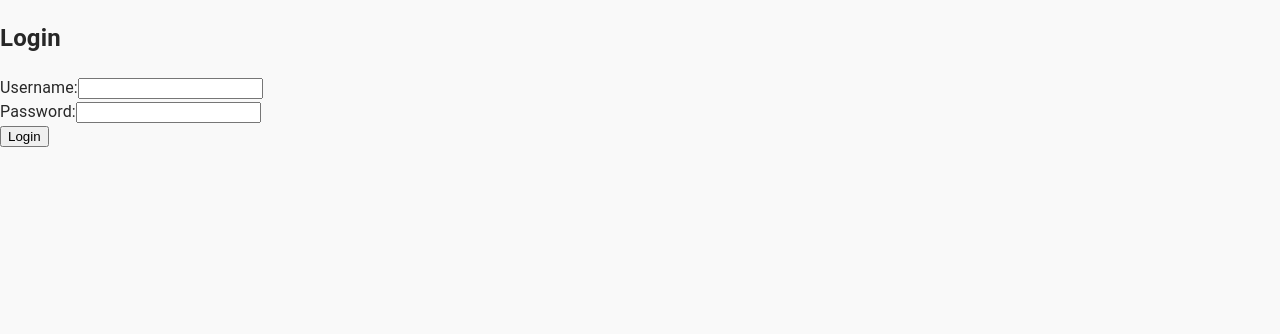
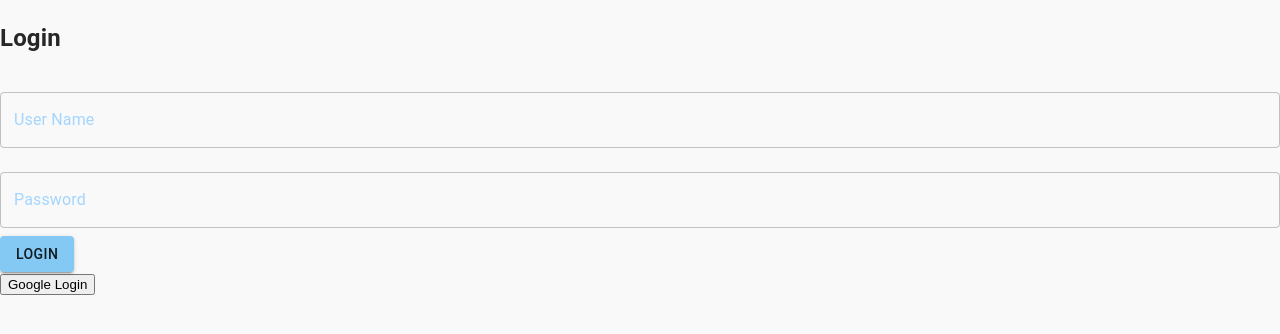
Before and after one commit to austinkn123/AFinanceApp, a React (Vite) app in the folder MyFinanceApp/myfinanceapp.client/: page /login in a window 1280 px wide. Shown: the top 334 px of the page. Built offline with nearby package versions, Linux system fonts and the light colour scheme.

Commit message:
login form

```diff
--- a/MyFinanceApp/myfinanceapp.client/src/App.jsx
+++ b/MyFinanceApp/myfinanceapp.client/src/App.jsx
@@ -9,6 +9,7 @@ import {
     Routes,
     Navigate
 } from "react-router-dom";
+import { GoogleOAuthProvider } from '@react-oauth/google';
 import Home from './components/pages/Home.jsx';
 import SpendingLogs from './components/pages/SpendingLog.jsx';
 import BudgetPlans from './components/pages/BudgetPlans.jsx';
@@ -23,6 +24,8 @@ function App() {
     const [isAuthenticated, setIsAuthenticated] = useState(false);
 
     return (
+        <GoogleOAuthProvider clientId="YOUR_GOOGLE_CLIENT_ID">
+
             <ThemeProvider theme={isDarkMode ? darkTheme : lightTheme}>
                 <CssBaseline /> {/* This resets the CSS to a consistent baseline */}
                 <div>
@@ -50,6 +53,8 @@ function App() {
                     </Router>
                 </div>
             </ThemeProvider>
+        </GoogleOAuthProvider>
+
     );
 }
 
--- /dev/null
+++ b/MyFinanceApp/myfinanceapp.client/src/components/organisms/LoginWindow.jsx
@@ -0,0 +1,71 @@
+import React from 'react';
+import { Formik, Form, Field } from 'formik';
+import {
+    TextField,
+    Button
+} from '@mui/material';
+import * as yup from 'yup';
+
+const loginSchema = yup.object().shape({
+    userName: yup.string().required('User name is required').min(2, 'Too short').max(50, 'Too long'),
+    password: yup.string().required('Password is required').max(128, 'Too long'),
+});
+
+const LoginWindow = () => {
+    return (
+        <Formik
+            initialValues={{
+                userName: '',
+                password: '',
+            }}
+            validationSchema={loginSchema}
+            onSubmit={(values, actions) => {
+                console.log(values);
+                actions.setSubmitting(false);
+            }}
+        >
+            {({ handleSubmit, isSubmitting }) => (
+                <Form onSubmit={handleSubmit}>
+                    <Field name="userName">
+                        {({ field, meta }) => (
+                            <TextField
+                                {...field}
+                                label="User Name"
+                                error={meta.touched && meta.error}
+                                helperText={meta.error}
+                                variant="outlined"
+                                fullWidth
+                                margin="normal"
+                            />
+                        )}
+                    </Field>
+                    <Field name="password">
+                        {({ field, meta }) => (
+                            <TextField
+                                {...field}
+                                label="Password"
+                                type="password"
+                                error={meta.touched && meta.error}
+                                helperText={meta.error}
+                                variant="outlined"
+                                fullWidth
+                                margin="normal"
+                            />
+                        )}
+                    </Field>
+                    <Button
+                        variant="contained"
+                        color="primary"
+                        type="submit"
+                        disabled={isSubmitting}
+                    >
+                        Login
+                    </Button>
+                </Form>
+            )}
+        </Formik>
+
+    )
+}
+
+export default LoginWindow;
--- a/MyFinanceApp/myfinanceapp.client/src/components/pages/Login.jsx
+++ b/MyFinanceApp/myfinanceapp.client/src/components/pages/Login.jsx
@@ -1,32 +1,21 @@
 import React, { useState, useEffect } from 'react';
 import { useNavigate } from 'react-router-dom';
-import { GoogleOAuthProvider, GoogleLogin } from '@react-oauth/google';
+import { GoogleLogin } from '@react-oauth/google';
+import LoginWindow from '../organisms/LoginWindow';
 
 const Login = ({ setAuth }) => {
     const [username, setUsername] = useState('');
     const [password, setPassword] = useState('');
     const navigate = useNavigate();
 
-    const handleGoogleLoginSuccess = (response) => {
-        const idToken = response.credential;
-        // Send the idToken to your server
-        fetch('/api/users/google-login', {
-            method: 'POST',
-            headers: {
-                'Content-Type': 'application/json'
-            },
-            body: JSON.stringify({ idToken })
-        })
-            .then(response => response.json())
-            .then(data => {
-                console.log('Login successful:', data);
-                setAuth(true);
-                navigate('/');
-            })
-            .catch(error => {
-                console.error('Error during login:', error);
-                alert('Google login failed');
-            });
+    const handleGoogleLoginSuccess = () => {
+        const callbackUrl = `${window.location.origin}`;
+        const googleClientId = "YOUR_CLIENT_ID_FROM_GOOGLE";
+        const targetUrl = `https://accounts.google.com/o/oauth2/auth?redirect_uri=${encodeURIComponent(
+            callbackUrl
+        )}&response_type=token&client_id=${googleClientId}&scope=openid%20email%20profile`;
+        //redirects the user's browser to the constructed Google OAuth URL
+        window.location.href = targetUrl;
     };
 
     const handleGoogleLoginFailure = (error) => {
@@ -46,34 +35,17 @@ const Login = ({ setAuth }) => {
     };
 
     return (
-        <GoogleOAuthProvider clientId="YOUR_GOOGLE_CLIENT_ID">
             <div>
-                <h2>Login</h2>
-                <form onSubmit={handleSubmit}>
-                    <div>
-                        <label>Username:</label>
-                        <input
-                            type="text"
-                            value={username}
-                            onChange={(e) => setUsername(e.target.value)}
-                        />
-                    </div>
-                    <div>
-                        <label>Password:</label>
-                        <input
-                            type="password"
-                            value={password}
-                            onChange={(e) => setPassword(e.target.value)}
-                        />
-                    </div>
-                    <button type="submit">Login</button>
-                </form>
-                <GoogleLogin
-                    onSuccess={handleGoogleLoginSuccess}
-                    onError={handleGoogleLoginFailure}
-                />
+            <h2>Login</h2>
+                <LoginWindow />
+                {/*<GoogleLogin*/}
+                {/*    onSuccess={handleGoogleLoginSuccess}*/}
+                {/*    onError={handleGoogleLoginFailure}*/}
+                {/*/>*/}
+                <button onClick={handleGoogleLoginSuccess}>
+                    Google Login
+                </button>
             </div>
-        </GoogleOAuthProvider>
     );
 };
 
--- a/MyFinanceApp/package.json
+++ b/MyFinanceApp/package.json
@@ -2,6 +2,8 @@
   "dependencies": {
     "@react-oauth/google": "^0.12.1",
     "@tanstack/react-query": "^5.52.0",
-    "sass": "^1.77.8"
+    "formik": "^2.4.6",
+    "sass": "^1.77.8",
+    "yup": "^1.4.0"
   }
 }
```
Also changed, not shown: 1 other file (tests, documents, lock files or other folders). Lines whose indentation alone changed are shown as unchanged.
